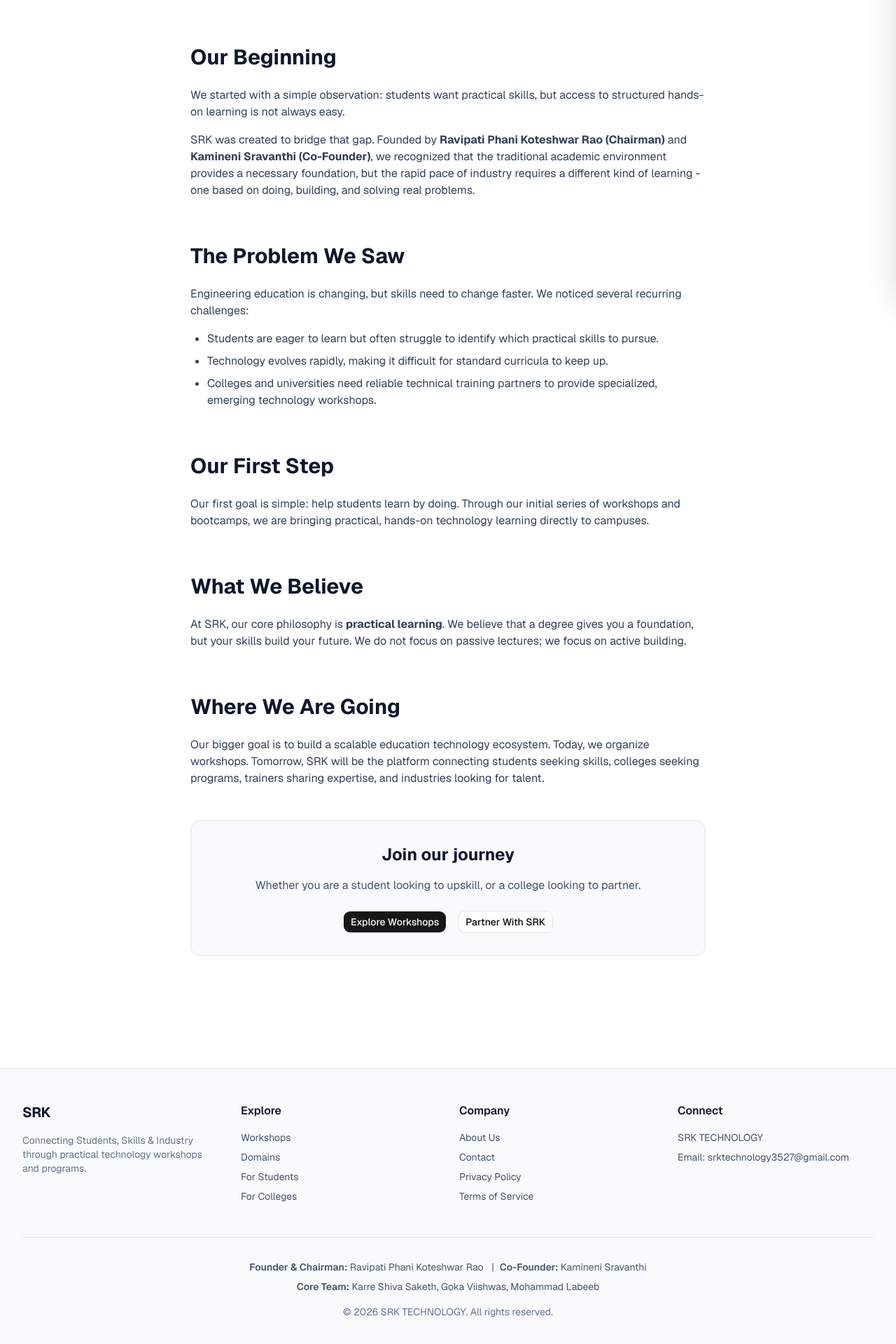
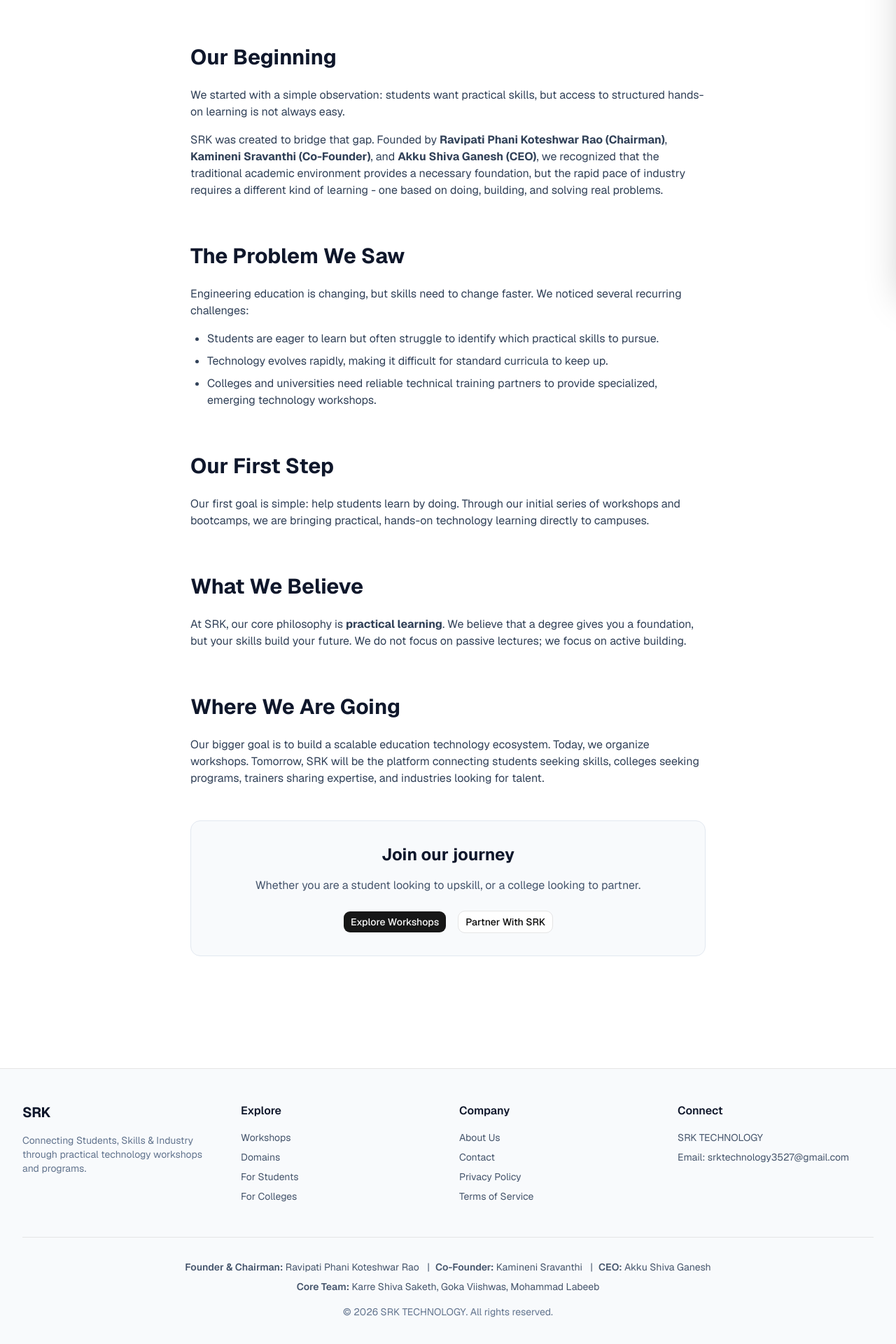
Before and after one commit to ShivaGanesh1080-ops/SRK_Technology, a Next.js app: page /about in a window 1280 px wide. Shown: the part 386-2306 px from the top of the page at 70% size. Built offline with nearby package versions, Linux system fonts and the light colour scheme; no server answers.

Commit message:
chore: add CEO Akku Shiva Ganesh to team roster

```diff
--- a/src/app/about/page.tsx
+++ b/src/app/about/page.tsx
@@ -24,7 +24,7 @@ export default function AboutPage() {
             We started with a simple observation: students want practical skills, but access to structured hands-on learning is not always easy.
           </p>
           <p className="text-slate-700">
-            SRK was created to bridge that gap. Founded by <strong>Ravipati Phani Koteshwar Rao (Chairman)</strong> and <strong>Kamineni Sravanthi (Co-Founder)</strong>, we recognized that the traditional academic environment provides a necessary foundation, but the rapid pace of industry requires a different kind of learning - one based on doing, building, and solving real problems.
+            SRK was created to bridge that gap. Founded by <strong>Ravipati Phani Koteshwar Rao (Chairman)</strong>, <strong>Kamineni Sravanthi (Co-Founder)</strong>, and <strong>Akku Shiva Ganesh (CEO)</strong>, we recognized that the traditional academic environment provides a necessary foundation, but the rapid pace of industry requires a different kind of learning - one based on doing, building, and solving real problems.
           </p>
         </section>
 
--- a/src/components/layout/Footer.tsx
+++ b/src/components/layout/Footer.tsx
@@ -42,7 +42,8 @@ export function Footer() {
         <div className="mt-12 pt-8 border-t text-center text-sm text-slate-500 space-y-2">
           <p className="text-slate-600">
             <span className="font-semibold">Founder & Chairman:</span> Ravipati Phani Koteshwar Rao <span className="hidden sm:inline mx-2">|</span><br className="sm:hidden" />
-            <span className="font-semibold">Co-Founder:</span> Kamineni Sravanthi
+            <span className="font-semibold">Co-Founder:</span> Kamineni Sravanthi <span className="hidden sm:inline mx-2">|</span><br className="sm:hidden" />
+            <span className="font-semibold">CEO:</span> Akku Shiva Ganesh
           </p>
           <p className="text-slate-600 mb-4">
             <span className="font-semibold">Core Team:</span> Karre Shiva Saketh, Goka Viishwas, Mohammad Labeeb
```
